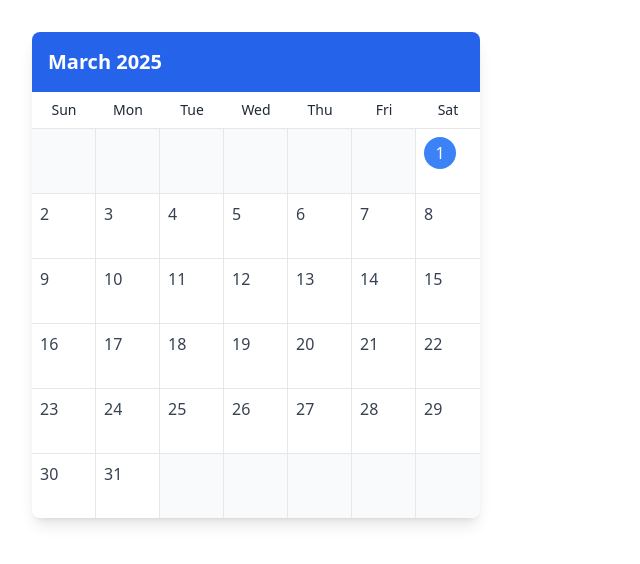
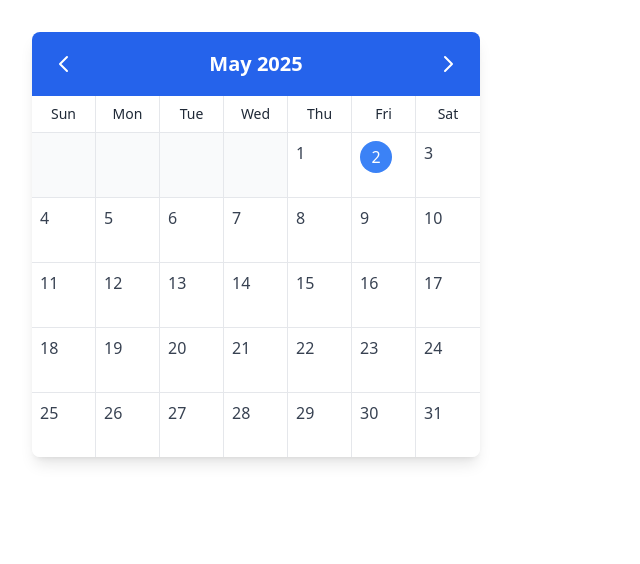
Before and after one commit to kyanbarker/SobrietyTracker, a React (Create React App) app: page / in a window 1280 px wide. Shown: the top 564 px of the page, without its empty margins (0-640 px from the left). Built offline with nearby package versions, Linux system fonts and the light colour scheme.

Commit message:
Added month navigation to calendar

```diff
--- a/package.json
+++ b/package.json
@@ -11,6 +11,7 @@
     "@types/node": "^16.18.126",
     "@types/react": "^19.1.2",
     "@types/react-dom": "^19.1.3",
+    "date-fns": "^4.1.0",
     "react": "^19.1.0",
     "react-dom": "^19.1.0",
     "react-scripts": "5.0.1",
--- a/src/App.tsx
+++ b/src/App.tsx
@@ -5,7 +5,10 @@ function App() {
   const [day, setDay] = useState<Date | null>(null);
   return (
     <div className="p-8">
-      <Calendar date={new Date(2025, 2)} onDayClick={(day) => setDay(day)} />
+      <Calendar
+        initialDate={new Date(2025, 4)}
+        onClick={(day) => setDay(day)}
+      />
       <h2>{day?.toDateString()}</h2>
     </div>
   );
--- a/src/components/Calendar.tsx
+++ b/src/components/Calendar.tsx
@@ -1,24 +1,34 @@
-import { useState, useEffect } from "react";
+import { useEffect, useState } from "react";
 
-// Define types for our state and parameters
-type CalendarDay = number | null;
-type CalendarWeek = CalendarDay[];
+type CalendarCell = number | null;
+type CalendarRow = CalendarCell[];
 
 interface CalendarProps {
-  // Using Date object for input
-  date?: Date;
-  // Optional callback for when a day is clicked
-  onDayClick?: (day: Date | null) => void;
+  initialDate?: Date;
+  // Optional callback for when this calendar is clicked
+  onClick?: (day: Date | null) => void;
 }
 
 const Calendar: React.FC<CalendarProps> = ({
-  date = new Date(),
-  onDayClick,
+  initialDate = new Date(),
+  onClick,
 }) => {
-  const month = date.getMonth();
-  const year = date.getFullYear();
+  // State to track the current viewed month and year
+  const [currentDate, setCurrentDate] = useState(initialDate);
 
-  const [calendarDays, setCalendarDays] = useState<CalendarDay[]>([]);
+  const month = currentDate.getMonth();
+  const year = currentDate.getFullYear();
+
+  const [calendarCells, setCalendarCells] = useState<CalendarCell[]>([]);
+
+  // Navigation functions
+  const goToPreviousMonth = () => {
+    setCurrentDate(new Date(year, month - 1, 1));
+  };
+
+  const goToNextMonth = () => {
+    setCurrentDate(new Date(year, month + 1, 1));
+  };
 
   useEffect(() => {
     // Calculate days in month (i.e. the day of the month of the last day of the month)
@@ -27,23 +37,23 @@ const Calendar: React.FC<CalendarProps> = ({
     // Get the day of the week of the first day of the month (0 = Sunday, 1 = Monday, etc.)
     const firstDayOfMonth = new Date(year, month, 1).getDay();
 
-    const calendarDays: CalendarDay[] = [];
+    const calendarCells: CalendarCell[] = [];
 
     // Add empty cells for days before the first day of the month
-    for (let i = 0; i < firstDayOfMonth; i++) calendarDays.push(null);
+    for (let i = 0; i < firstDayOfMonth; i++) calendarCells.push(null);
 
     // Add days of the month
-    for (let day = 1; day <= daysInMonth; day++) calendarDays.push(day);
+    for (let day = 1; day <= daysInMonth; day++) calendarCells.push(day);
 
-    // Add empty cells for days after the last day of the month
-    while (calendarDays.length % 7 !== 0) calendarDays.push(null);
+    // Add empty cells to fill the last row of the grid
+    while (calendarCells.length % 7 !== 0) calendarCells.push(null);
 
-    setCalendarDays(calendarDays);
-  }, [year, month]);
+    setCalendarCells(calendarCells);
+  }, [year, month]); // Now this will re-run whenever the month or year changes
 
-  const weeks: CalendarWeek[] = [];
-  for (let i = 0; i < calendarDays.length; i += 7) {
-    weeks.push(calendarDays.slice(i, i + 7));
+  const rows: CalendarRow[] = [];
+  for (let i = 0; i < calendarCells.length; i += 7) {
+    rows.push(calendarCells.slice(i, i + 7));
   }
 
   const daysOfWeek: string[] = [
@@ -56,34 +66,82 @@ const Calendar: React.FC<CalendarProps> = ({
     "Sat",
   ];
 
-  const handleDayClick = (day: CalendarDay) => {
-    if (!onDayClick) return;
+  const handleClick = (day: CalendarCell) => {
+    if (!onClick) return;
     if (day === null) {
-      onDayClick(null);
+      onClick(null);
       return;
     }
     // If we reach this point, we know that day !== null and onDayClick is truthy
     // Create a new Date object for the clicked day
     const clickedDate = new Date(year, month, day);
-    onDayClick(clickedDate);
+    onClick(clickedDate);
   };
 
-  // Calculate if we need all weeks or can display fewer
-  const visibleWeeks = weeks.filter((week, index) => {
+  // Calculate if we need all rows or can display fewer
+  const visibleRows = rows.filter((row, index) => {
     if (index === 5) {
-      return week.some((day) => day !== null);
+      return row.some((cell) => cell !== null);
     }
     return true;
   });
 
+  const previousMonthButton = (
+    <button
+      onClick={goToPreviousMonth}
+      className="text-white hover:bg-blue-700 rounded-full p-1"
+      aria-label="Previous month"
+    >
+      <svg
+        xmlns="http://www.w3.org/2000/svg"
+        className="h-6 w-6"
+        fill="none"
+        viewBox="0 0 24 24"
+        stroke="currentColor"
+      >
+        <path
+          strokeLinecap="round"
+          strokeLinejoin="round"
+          strokeWidth={2}
+          d="M15 19l-7-7 7-7"
+        />
+      </svg>
+    </button>
+  );
+
+  const nextMonthButton = (
+    <button
+      onClick={goToNextMonth}
+      className="text-white hover:bg-blue-700 rounded-full p-1"
+      aria-label="Next month"
+    >
+      <svg
+        xmlns="http://www.w3.org/2000/svg"
+        className="h-6 w-6"
+        fill="none"
+        viewBox="0 0 24 24"
+        stroke="currentColor"
+      >
+        <path
+          strokeLinecap="round"
+          strokeLinejoin="round"
+          strokeWidth={2}
+          d="M9 5l7 7-7 7"
+        />
+      </svg>
+    </button>
+  );
+
   const calendarHeader = (
-    <div className="bg-blue-600 text-white p-4">
+    <div className="bg-blue-600 text-white p-4 flex justify-between items-center">
+      {previousMonthButton}
       <h2 className="font-bold text-xl">
-        {date.toLocaleDateString("en-US", {
+        {currentDate.toLocaleDateString("en-US", {
           month: "long",
           year: "numeric",
         })}
       </h2>
+      {nextMonthButton}
     </div>
   );
 
@@ -92,7 +150,7 @@ const Calendar: React.FC<CalendarProps> = ({
       {daysOfWeek.map((day, index) => (
         <div
           key={index}
-          className="p-2 w-16 text-center font-medium text-gray-800 text-sm"
+          className="p-2 w-16 text-center font-medium text-gray-800 text-sm border-r last:border-r-0"
         >
           {day}
         </div>
@@ -100,14 +158,20 @@ const Calendar: React.FC<CalendarProps> = ({
     </div>
   );
 
-  const dayGrid = (
+  const today = new Date();
+  const isToday = (day: number) =>
+    year === today.getFullYear() &&
+    month === today.getMonth() &&
+    day === today.getDate();
+
+  const grid = (
     <div>
-      {visibleWeeks.map((week, weekIndex) => (
+      {visibleRows.map((row, rowIndex) => (
         <div
-          key={weekIndex}
+          key={rowIndex}
           className="grid grid-cols-7 border-b last:border-b-0"
         >
-          {week.map((day, dayIndex) => (
+          {row.map((day, dayIndex) => (
             <div
               key={dayIndex}
               className={`
@@ -117,12 +181,12 @@ const Calendar: React.FC<CalendarProps> = ({
                     ? "bg-white hover:bg-gray-100 cursor-pointer"
                     : "bg-gray-50"
                 }`}
-              onClick={() => handleDayClick(day)}
+              onClick={() => handleClick(day)}
             >
               {day && (
                 <div
                   className={`${
-                    day === date.getDate()
+                    isToday(day)
                       ? "h-8 w-8 rounded-full bg-blue-500 text-white flex items-center justify-center"
                       : "text-gray-700"
                   }`}
@@ -139,11 +203,11 @@ const Calendar: React.FC<CalendarProps> = ({
 
   return (
     <div className="rounded-lg shadow-lg bg-white overflow-hidden inline-block">
-      <div onClick={() => handleDayClick(null)}>
+      <div onClick={() => handleClick(null)}>
         {calendarHeader}
         {daysOfWeekHeader}
       </div>
-      {dayGrid}
+      {grid}
     </div>
   );
 };
```
Also changed, not shown: 1 other file (tests, documents, lock files or other folders).
